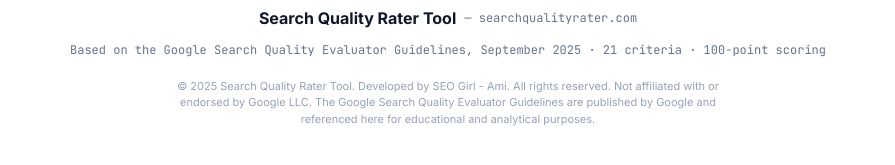
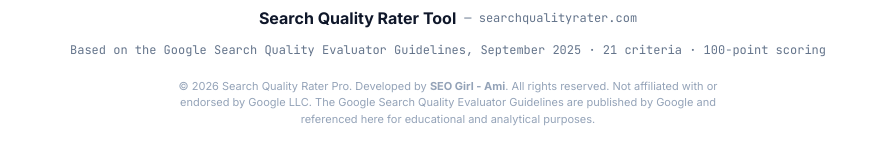
Before and after one commit to Ami55/search-quality-rater-pro, a React (Vite) app: page / in a window 1280 px wide. Shown: the part 5971-6136 px from the top of the page, without its empty margins (192-1087 px from the left). Built offline with nearby package versions, Linux system fonts and the light colour scheme.

Commit message:
Standardize app footer credit to SEO Girl - Ami

```diff
--- a/src/App.tsx
+++ b/src/App.tsx
@@ -1163,7 +1163,7 @@
           </p>
 
           <p className="text-[11px] text-[#94A3B8] max-w-xl mx-auto pt-2">
-            © 2025 Search Quality Rater Tool. Developed by SEO Girl - Ami. All rights reserved. Not affiliated with or endorsed by Google LLC. The Google Search Quality Evaluator Guidelines are published by Google and referenced here for educational and analytical purposes.
+            © 2026 Search Quality Rater Pro. Developed by <strong>SEO Girl - Ami</strong>. All rights reserved. Not affiliated with or endorsed by Google LLC. The Google Search Quality Evaluator Guidelines are published by Google and referenced here for educational and analytical purposes.
           </p>
         </div>
       </footer>
```
